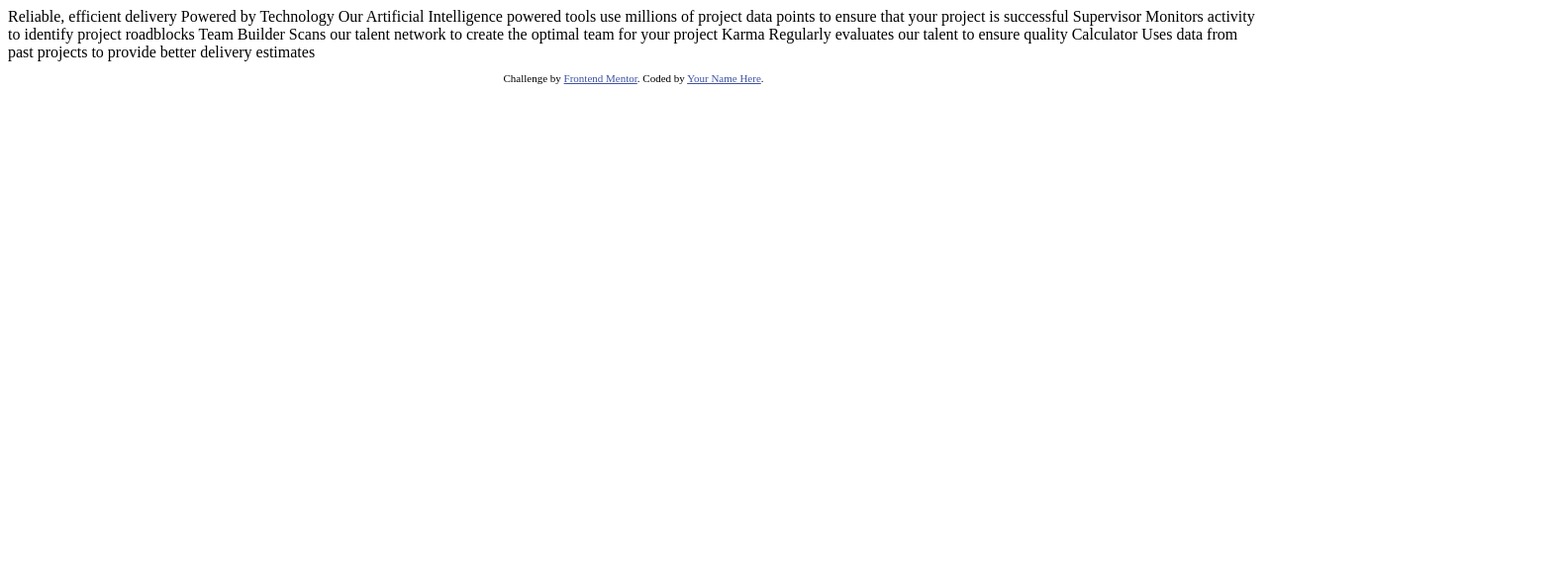
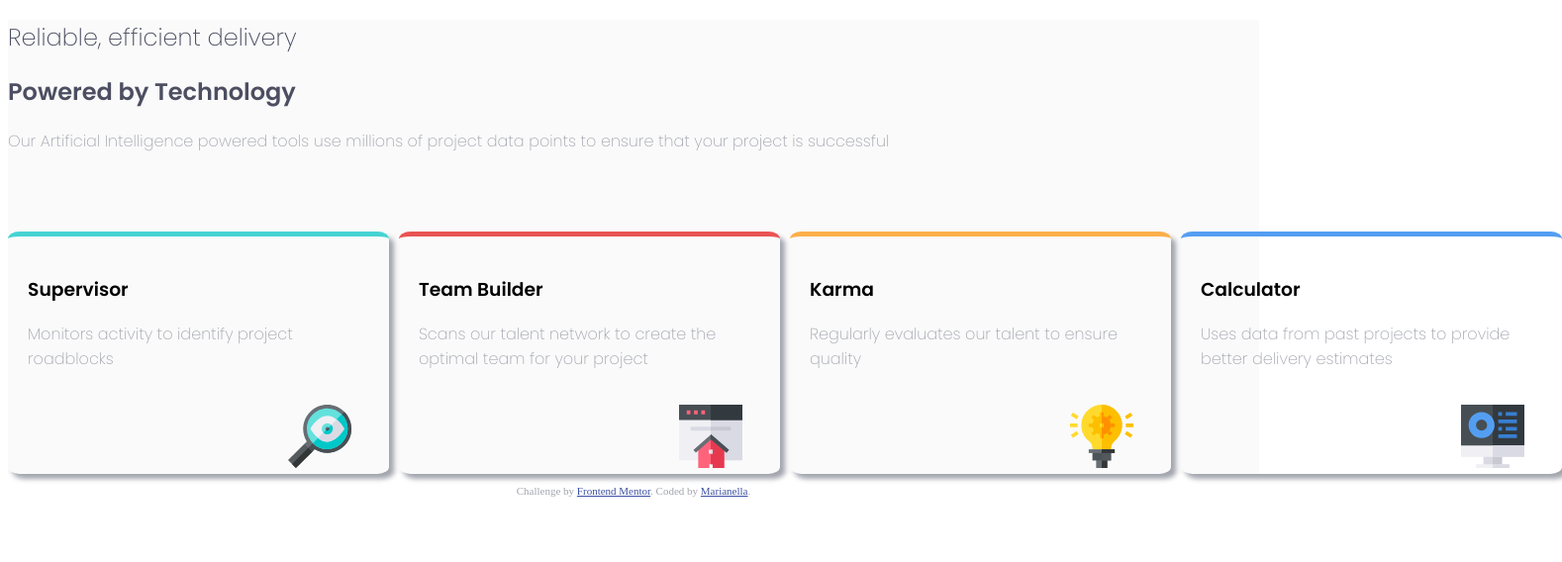
Before and after one commit to Marianellag1/four-card-fm, a plain HTML site: page index.html in a window 1280 px wide. Shown: the whole page at 99% size, 1578 px wide, since content can reach past the window. Drawn offline with Linux system fonts and the light colour scheme.

Commit message:
re-started challenge, was using bootstrap as framework, but i want to challenge myself with finishing challenges with just css. so far very happy how its turning out, will push to have latest update.

```diff
--- /dev/null
+++ b/Assets/css/style.css
@@ -0,0 +1,85 @@
+.attribution {
+    font-size: 11px;
+    text-align: center;
+}
+
+.attribution a {
+    color: hsl(228, 45%, 44%);
+}
+
+:root {
+    --red: hsl(0, 78%, 62%);
+    --cyan: hsl(180, 62%, 55%);
+    --orange: hsl(34, 97%, 64%);
+    --blue: hsl(212, 86%, 64%);
+    --dark: hsl(234, 12%, 34%);
+    --grayish: hsl(229, 6%, 66%);
+    --light: hsl(0, 0%, 98%);
+}
+
+main{
+    font-family: 'Poppins', sans-serif;
+    background-color: var(--light);
+}
+
+.grid-container {
+    display: grid;
+    grid-template-columns: auto auto auto auto;
+    grid-gap: 10px;
+}
+
+.box {
+    border-top: 5px solid;
+    width: 345px;
+    height: 200px;
+    padding: 20px;
+    border-radius: 3%;
+    box-shadow: 5px 5px 5px var(--grayish);
+    position: relative;
+}
+
+.two {
+    /* grid-row: 1/ span 2; */
+}
+
+h1 {
+    font-weight: 200;
+    color: var(--dark);
+}
+
+h2 {
+    color: var(--dark);
+}
+
+p {
+    font-weight: 200;
+    color: var(--grayish);
+    padding-bottom: 5%;
+}
+
+.one {
+    border-top-color: var(--cyan);
+}
+
+.two {
+    border-top-color: var(--red);
+}
+
+.three {
+    border-top-color: var(--orange);
+}
+
+.four {
+    border-top-color: var(--blue);
+}
+
+img {
+    position: absolute;
+    right: 0;
+    padding-right: 10%;
+}
+
+/* .box img {
+    display: flex;
+    justify-content: end;
+} */
--- a/index.html
+++ b/index.html
@@ -1,45 +1,60 @@
 <!DOCTYPE html>
 <html lang="en">
+
 <head>
   <meta charset="UTF-8">
-  <meta name="viewport" content="width=device-width, initial-scale=1.0"> <!-- displays site properly based on user's device -->
+  <meta name="viewport" content="width=device-width, initial-scale=1.0">
+  <link rel="icon" type="image/png" sizes="32x32" href="Assets/images/favicon-32x32.png">
+  <link rel="preconnect" href="https://fonts.googleapis.com">
+  <link rel="preconnect" href="https://fonts.gstatic.com" crossorigin>
+  <link href="https://fonts.googleapis.com/css2?family=Poppins:wght@200;400;600&display=swap" rel="stylesheet">
+  <link rel="stylesheet" href="/Assets/css/style.css">
+  <title>Frontend Mentor | Four card feature section</title>
+</head>
 
-  <link rel="icon" type="image/png" sizes="32x32" href="./images/favicon-32x32.png">
+<body>
+  <main>
+    <section>
+      <h1>Reliable, efficient delivery</h1>
+      <h2><strong>Powered by Technology</strong></h2>
+      <p>Our Artificial Intelligence powered tools use millions of project data points
+        to ensure that your project is successful</p>
+    </section>
 
-  <title>Frontend Mentor | Four card feature section</title>
+    <div class="grid-container">
+      <section class="box one">
+        <h3>Supervisor</h3>
+        <p>Monitors activity to identify project roadblocks</p>
+        <img src="./Assets/images/icon-supervisor.svg" alt="magnifying glass icon">
+      </section>
 
-  <!-- Feel free to remove these styles or customise in your own stylesheet 👍 -->
-  <style>
-    .attribution { font-size: 11px; text-align: center; }
-    .attribution a { color: hsl(228, 45%, 44%); }
-  </style>
-</head>
-<body>
+      <section class="box two">
+        <h3>Team Builder</h3>
+        <p>Scans our talent network to create the optimal team for your project</p>
+        <img src="./Assets/images/icon-team-builder.svg" alt="website icon">
+      </section>
 
-  Reliable, efficient delivery
-  Powered by Technology
+      <section class="box three">
+        <h3>Karma</h3>
+        <p>Regularly evaluates our talent to ensure quality</p>
+        <img src="./Assets/images/icon-karma.svg" alt="lightbulb icon">
+      </section>
 
-  Our Artificial Intelligence powered tools use millions of project data points
-  to ensure that your project is successful
+      <section class="box four">
+        <h3>Calculator</h3>
+        <p>Uses data from past projects to provide better delivery estimates</p>
+        <img src="./Assets/images/icon-calculator.svg" alt="Calculator icon">
+      </section>
+    </div>
 
-  Supervisor
-  Monitors activity to identify project roadblocks
-
-  Team Builder
-  Scans our talent network to create the optimal team for your project
-
-  Karma
-  Regularly evaluates our talent to ensure quality
-
-  Calculator
-  Uses data from past projects to provide better delivery estimates
-
+  </main>
 
   <footer>
-    <p class="attribution">
+    <p class="attribution fixed">
       Challenge by <a href="https://www.frontendmentor.io?ref=challenge" target="_blank">Frontend Mentor</a>.
-      Coded by <a href="#">Your Name Here</a>.
+      Coded by <a href="https://www.frontendmentor.io/profile/Marianellag1">Marianella</a>.
     </p>
   </footer>
 </body>
+
 </html>
```
